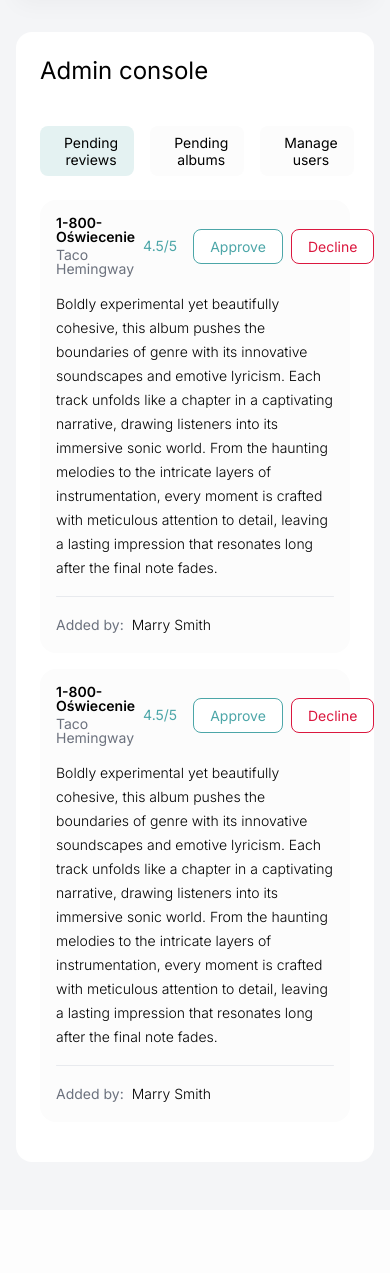
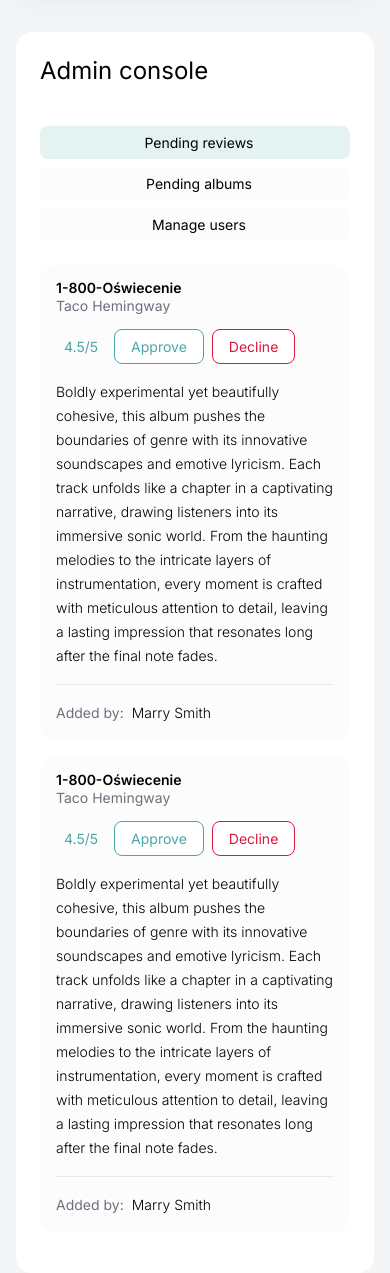
Before and after one commit to bart-simpson09/soundspotlight, a PHP site: page /adminConsole in a window 390 px wide. Shown: the part 90-1363 px from the top of the page. Before the commit the page ends 1192 px from the top, so only its background shows below. Run offline with PHP 8.4, Linux system fonts and the light colour scheme; some libraries are stand-ins or nearby versions.

Commit message:
adminConsole rwd improved

```diff
--- a/public/css/responsive.css
+++ b/public/css/responsive.css
@@ -16,6 +16,12 @@
     .mobileWrapped {
         flex-wrap: wrap;
     }
+
+    .yourProfileItemHeader {
+        flex-direction: column;
+        align-items: baseline;
+        row-gap: 16px;
+    }
 }
 
 @media (min-width: 520px) and (max-width: 740px) {
@@ -25,6 +31,12 @@
 
     .mobileWrapped {
         flex-wrap: wrap;
+    }
+
+    .yourProfileItemHeader {
+        flex-direction: column;
+        align-items: baseline;
+        row-gap: 16px;
     }
 }
 
--- a/public/views/adminConsole.html
+++ b/public/views/adminConsole.html
@@ -62,7 +62,7 @@
     <div class="globalPageContainer flexColumn rowGap32 narrowPageContainer">
         <h1>Admin console</h1>
         <div class="flexColumn rowGap24">
-            <div class="flexRow columnGap16">
+            <div class="flexRow columnGap16 rowGap8 mobileWrapped">
                 <button class="tabItem flexRow columnGap8" onclick="openTab(event, 'pendingReviews')" id="defaultTab">
                     <i class="iconoir-notes"></i>
                     Pending reviews
@@ -113,7 +113,7 @@
                                 <h4>1-800-Oświecenie</h4>
                                 <h5>Taco Hemingway</h5>
                             </div>
-                            <div class="flexRow columnGap16">
+                            <div class="flexRow columnGap16 rowGap8 flexWrap itemRightSide">
                                 <div class="flexRow columnGap8 opinionRate">
                                     <i class="iconoir-star-solid"></i>
                                     4.5/5
```
